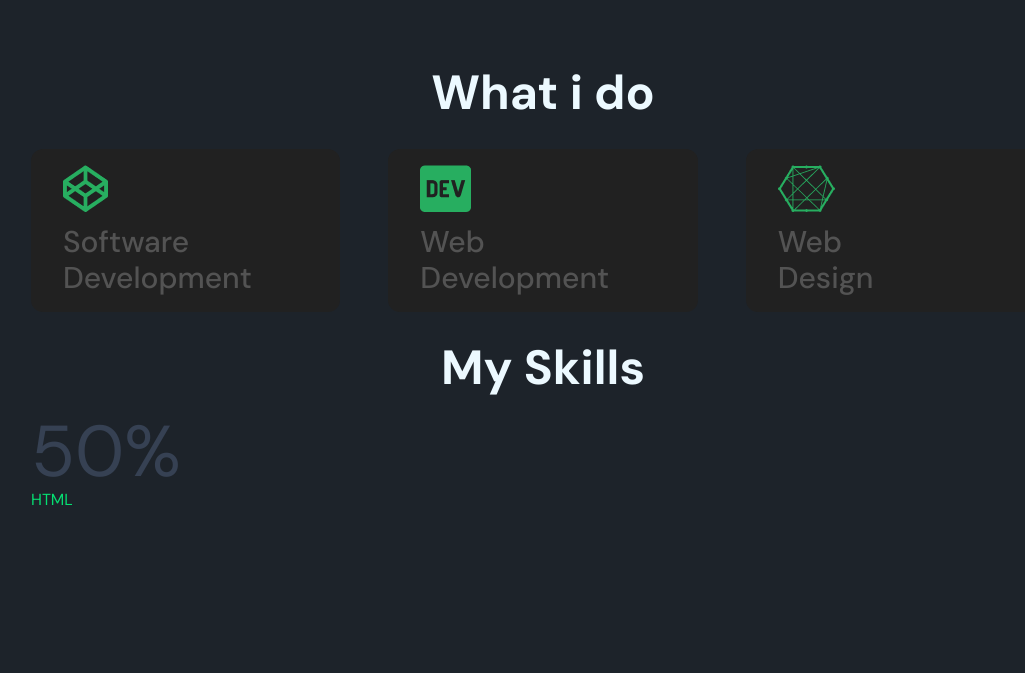
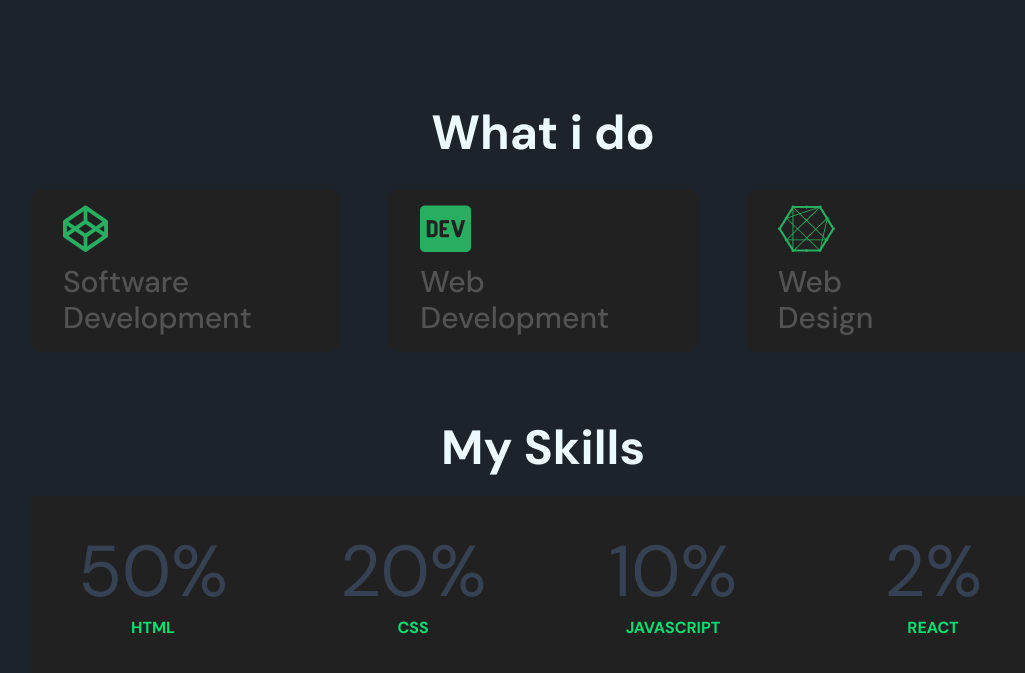
Before and after one commit to mkasiam/kawsar-101, a plain HTML site: page index.html in a window 1280 px wide. Shown: the part 976-1649 px from the top of the page, without its empty margins (97-1122 px from the left). Before the commit the page ends 1512 px from the top, so only its background shows below. Drawn offline with nearby package versions, Linux system fonts and the light colour scheme.

Commit message:
My skills section completed

```diff
--- a/index.html
+++ b/index.html
@@ -163,8 +163,9 @@
       </div>
     </section>
     <!-- About Section Ends here  -->
+
     <!-- What do I do Section starts here  -->
-    <section class="container">
+    <section class="container py-10">
       <h1 class="text-5xl font-bold text-center">What i do</h1>
       <div class="grid grid-cols-3 gap-12 my-8">
         <!-- 1st Card (Skills ) -->
@@ -203,17 +204,39 @@
       </div>
     </section>
     <!-- What I do Section Ends here  -->
+
     <!-- My Skills Section starts from here  -->
     <section class="container">
       <h1 class="text-5xl font-bold text-center">My Skills</h1>
-      <div class="my-6">
-        <div>
-          <div>
+      <div class="my-6 bg-[#212121] rounded-md">
+        <div class="grid grid-cols-4 gap-4 py-10">
+          <!-- 1st(html skill ) -->
+          <div class="flex flex-col items-center space-y-2">
             <h2 class="text-7xl text-gray-700">50%</h2>
-            <p class="text-green-400">HTML</p>
+            <p class="text-green-400 font-bold uppercase text-center">HTML</p>
+          </div>
+          <!-- 2nd(css skill ) -->
+          <div class="flex flex-col items-center space-y-2">
+            <h2 class="text-7xl text-gray-700">20%</h2>
+            <p class="text-green-400 font-bold uppercase text-center">css</p>
+          </div>
+          <!-- 3rd(js skill ) -->
+          <div class="flex flex-col items-center space-y-2">
+            <h2 class="text-7xl text-gray-700">10%</h2>
+            <p class="text-green-400 font-bold uppercase text-center">
+              javascript
+            </p>
+          </div>
+          <!-- 4th(react skill ) -->
+          <div class="flex flex-col items-center space-y-2">
+            <h2 class="text-7xl text-gray-700">2%</h2>
+            <p class="text-green-400 font-bold uppercase text-center">react</p>
           </div>
         </div>
       </div>
     </section>
+    <!-- My Skills Section Ends here  -->
+
+
   </body>
 </html>
```
